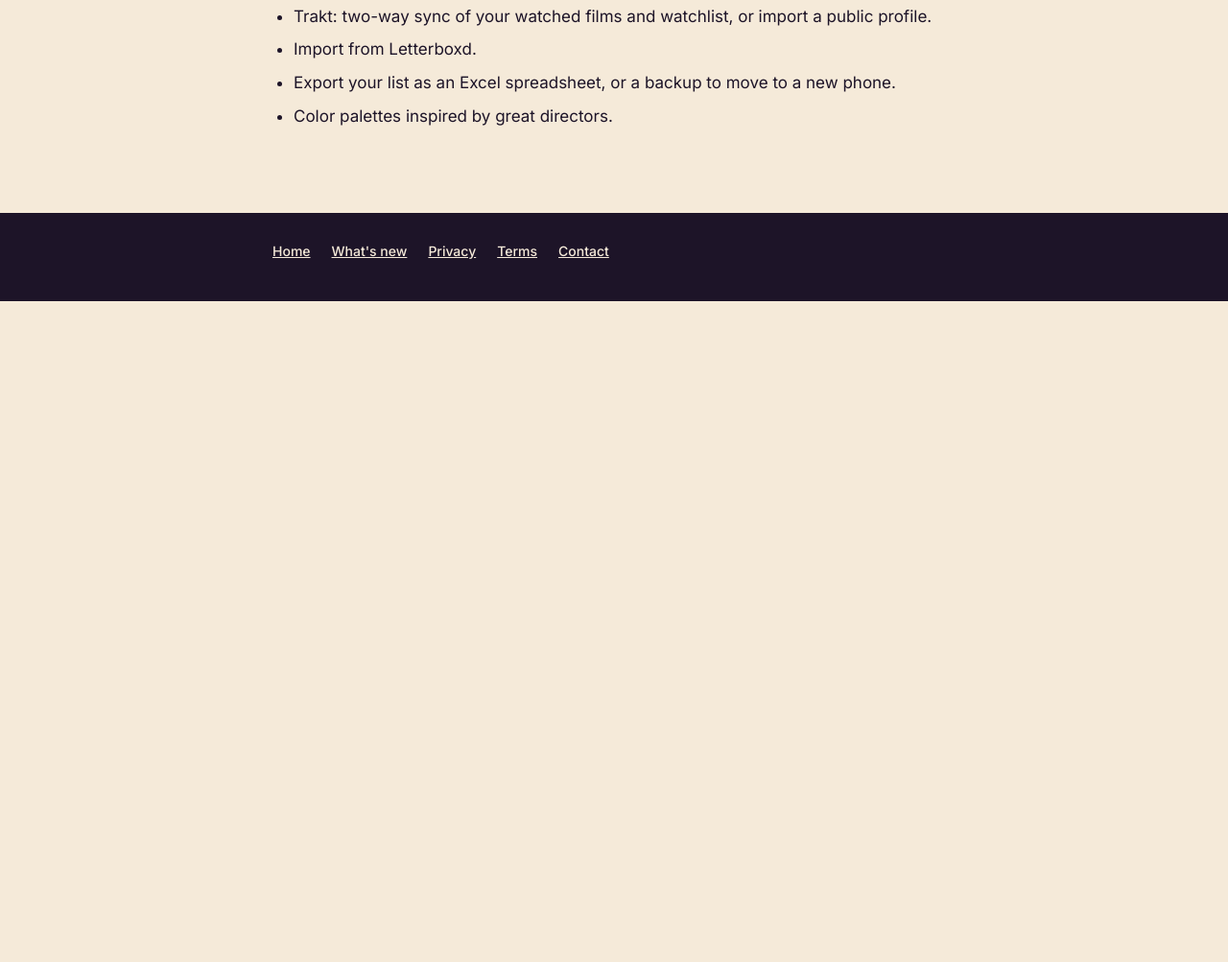
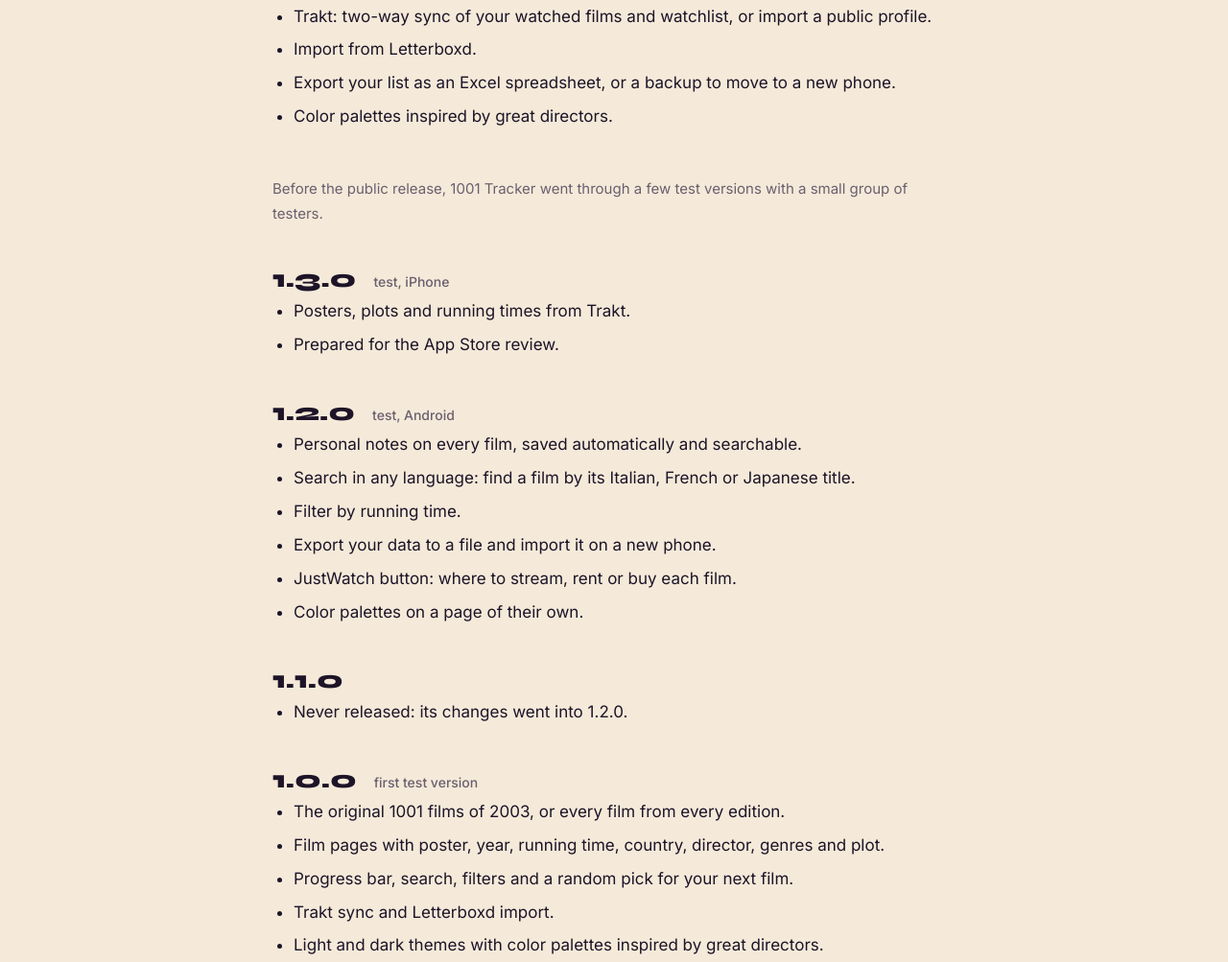
Before and after one commit to Gadlele/1001tracker, a plain HTML site: page changelog.html in a window 1280 px wide. Shown: the part 625-1628 px from the top of the page at 96% size. Before the commit the page ends 939 px from the top, so only its background shows below. Drawn offline with Linux system fonts and the light colour scheme.

Commit message:
What's new: short notes on the test versions 1.0.0–1.3.0

```diff
--- a/changelog.html
+++ b/changelog.html
@@ -27,6 +27,7 @@
   .lead { font-weight: 600; margin: 10px 0 12px; }
   main ul { padding-left: 22px; margin-bottom: 14px; }
   main li { margin-bottom: 6px; }
+  .test-note { color: var(--muted); margin: 48px 0 0; font-size: 15px; }
   footer { background: var(--plum); color: #cfc4d3; padding-block: 28px 40px; font-size: 14px; }
   footer nav { display: flex; flex-wrap: wrap; gap: 8px 22px; color: var(--cream); font-weight: 500; }
   footer nav a { white-space: nowrap; }
@@ -53,6 +54,38 @@
       <li>Export your list as an Excel spreadsheet, or a backup to move to a new phone.</li>
       <li>Color palettes inspired by great directors.</li>
     </ul>
+
+    <p class="test-note">Before the public release, 1001 Tracker went through a few test versions with a small group of testers.</p>
+
+    <h2>1.3.0 <span>test, iPhone</span></h2>
+    <ul>
+      <li>Posters, plots and running times from Trakt.</li>
+      <li>Prepared for the App Store review.</li>
+    </ul>
+
+    <h2>1.2.0 <span>test, Android</span></h2>
+    <ul>
+      <li>Personal notes on every film, saved automatically and searchable.</li>
+      <li>Search in any language: find a film by its Italian, French or Japanese title.</li>
+      <li>Filter by running time.</li>
+      <li>Export your data to a file and import it on a new phone.</li>
+      <li>JustWatch button: where to stream, rent or buy each film.</li>
+      <li>Color palettes on a page of their own.</li>
+    </ul>
+
+    <h2>1.1.0</h2>
+    <ul>
+      <li>Never released: its changes went into 1.2.0.</li>
+    </ul>
+
+    <h2>1.0.0 <span>first test version</span></h2>
+    <ul>
+      <li>The original 1001 films of 2003, or every film from every edition.</li>
+      <li>Film pages with poster, year, running time, country, director, genres and plot.</li>
+      <li>Progress bar, search, filters and a random pick for your next film.</li>
+      <li>Trakt sync and Letterboxd import.</li>
+      <li>Light and dark themes with color palettes inspired by great directors.</li>
+    </ul>
 </main>
 <footer><div class="wrap"><nav><a href="./">Home</a><a href="changelog.html">What&#x27;s new</a><a href="privacy.html">Privacy</a><a href="terms.html">Terms</a><a href="contact.html">Contact</a></nav></div></footer>
 <script data-goatcounter="https://1001tracker.goatcounter.com/count" async src="https://gc.zgo.at/count.js"></script>
```
